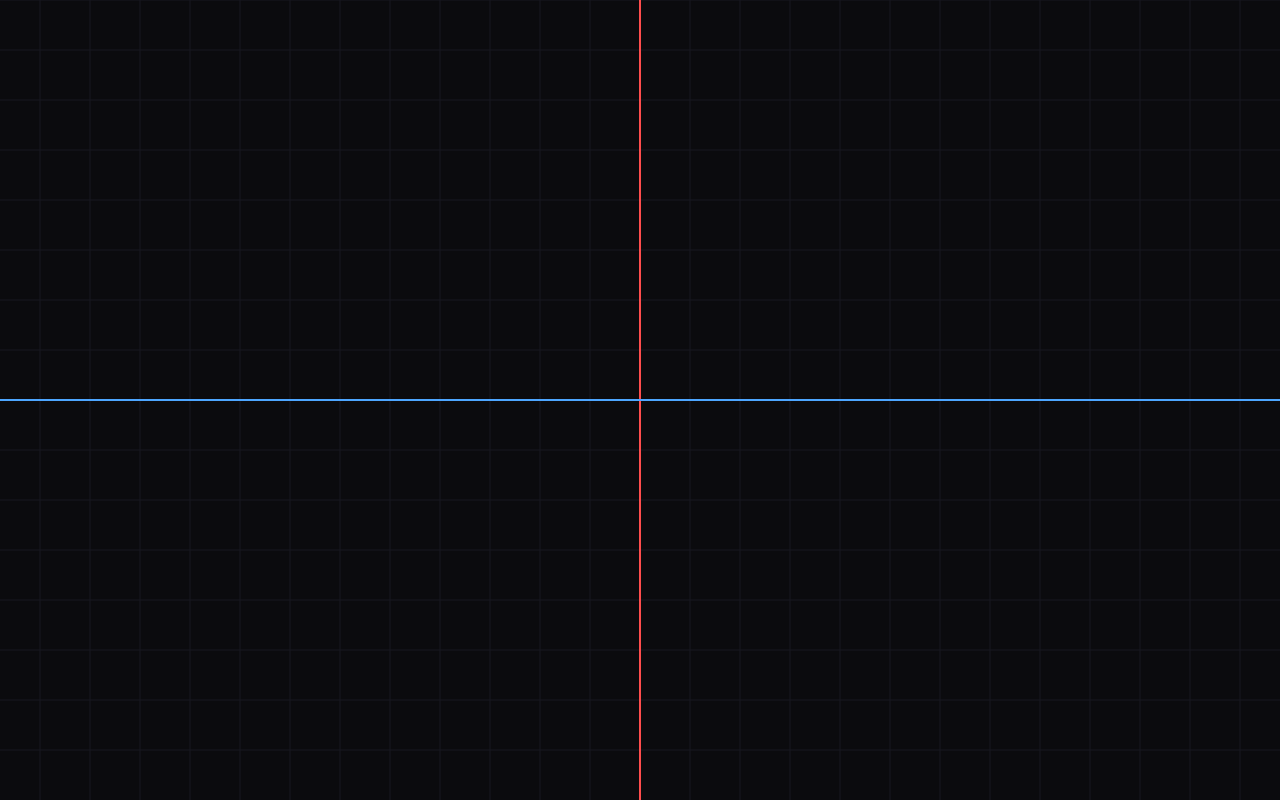
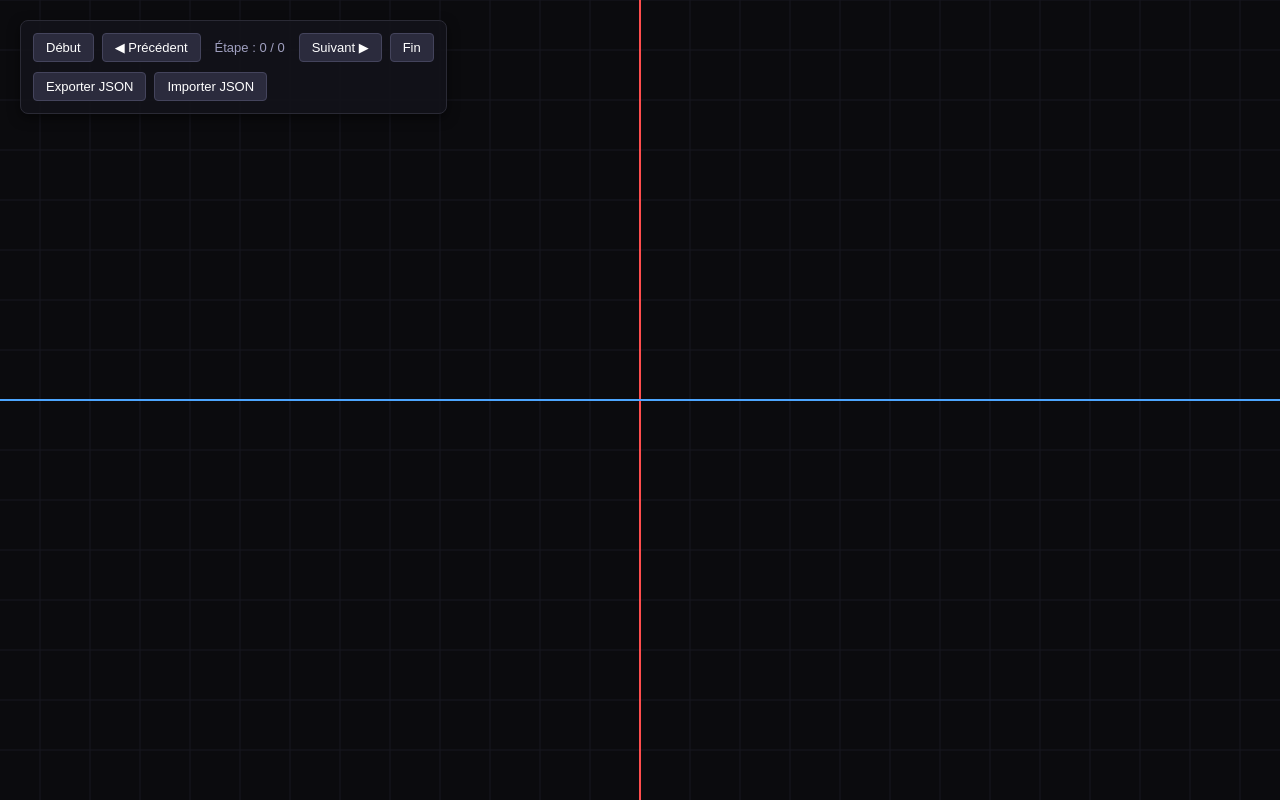
Before and after one commit to ErwanAllot/nombres-premiers-graphe, a plain HTML site: page index.html in a window 1280 px wide. Drawn offline with Linux system fonts and the light colour scheme.

Commit message:
panneau de configuration

```diff
--- a/index.html
+++ b/index.html
@@ -3,13 +3,37 @@
 <head>
     <meta charset="UTF-8">
     <meta name="viewport" content="width=device-width, initial-scale=1.0">
-    <title>Graphe Nombres Premiers</title>
+    <title>Graphe Nombres Premiers - Moteur Modulaire</title>
     <link rel="stylesheet" href="style.css">
 </head>
 <body>
+
+    <!-- Zone d'affichage graphique -->
     <canvas id="grilleCanvas"></canvas>
 
-    <!-- Script principal -->
-    <script src="script.js"></script>
+    <!-- Interface de contrôle (boutons d'historique et de navigation) -->
+    <div id="panneau-controle">
+        <div class="groupe-boutons">
+            <button id="btn-debut" title="Aller au début">Début</button>
+            <button id="btn-precedent" title="Étape précédente">◀ Précédent</button>
+            <span id="indicateur-etape">Étape : 0 / 0</span>
+            <button id="btn-suivant" title="Étape suivante">Suivant ▶</button>
+            <button id="btn-fin" title="Aller à la fin">Fin</button>
+        </div>
+        <div class="groupe-boutons">
+            <button id="btn-exporter-json" title="Sauvegarder l'état (JSON)">Exporter JSON</button>
+            <label for="input-importer-json" class="bouton-fichier">Importer JSON</label>
+            <input type="file" id="input-importer-json" accept=".json" style="display: none;">
+        </div>
+    </div>
+
+    <!-- Chargement séquentiel des modules (ordre des dépendances strict) -->
+    <script src="js/premiers.js"></script>
+    <script src="js/chemins.js"></script>
+    <script src="js/epingle.js"></script>
+    <script src="js/historique.js"></script>
+    <script src="js/generation.js"></script>
+    <script src="js/rendu.js"></script>
+    <script src="js/script.js"></script>
 </body>
 </html>
--- a/style.css
+++ b/style.css
@@ -12,3 +12,48 @@ canvas {
     width: 100%;
     height: 100%;
 }
+
+/* Style du panneau de contrôle flottant */
+#panneau-controle {
+    position: absolute;
+    top: 20px;
+    left: 20px;
+    background: rgba(18, 18, 26, 0.9);
+    border: 1px solid #2a2a35;
+    padding: 12px;
+    border-radius: 8px;
+    display: flex;
+    flex-direction: column;
+    gap: 10px;
+    color: #ffffff;
+    font-family: sans-serif;
+    z-index: 10;
+    box-shadow: 0 4px 12px rgba(0, 0, 0, 0.5);
+}
+
+.groupe-boutons {
+    display: flex;
+    align-items: center;
+    gap: 8px;
+}
+
+#panneau-controle button, .bouton-fichier {
+    background: #2b2b3d;
+    color: #fff;
+    border: 1px solid #44445c;
+    padding: 6px 12px;
+    border-radius: 4px;
+    cursor: pointer;
+    font-size: 13px;
+    transition: background 0.2s;
+}
+
+#panneau-controle button:hover, .bouton-fichier:hover {
+    background: #3d3d5c;
+}
+
+#indicateur-etape {
+    font-size: 13px;
+    padding: 0 6px;
+    color: #a0a0c0;
+}
```
Also changed, not shown: js/script.js (renamed from script.js).
